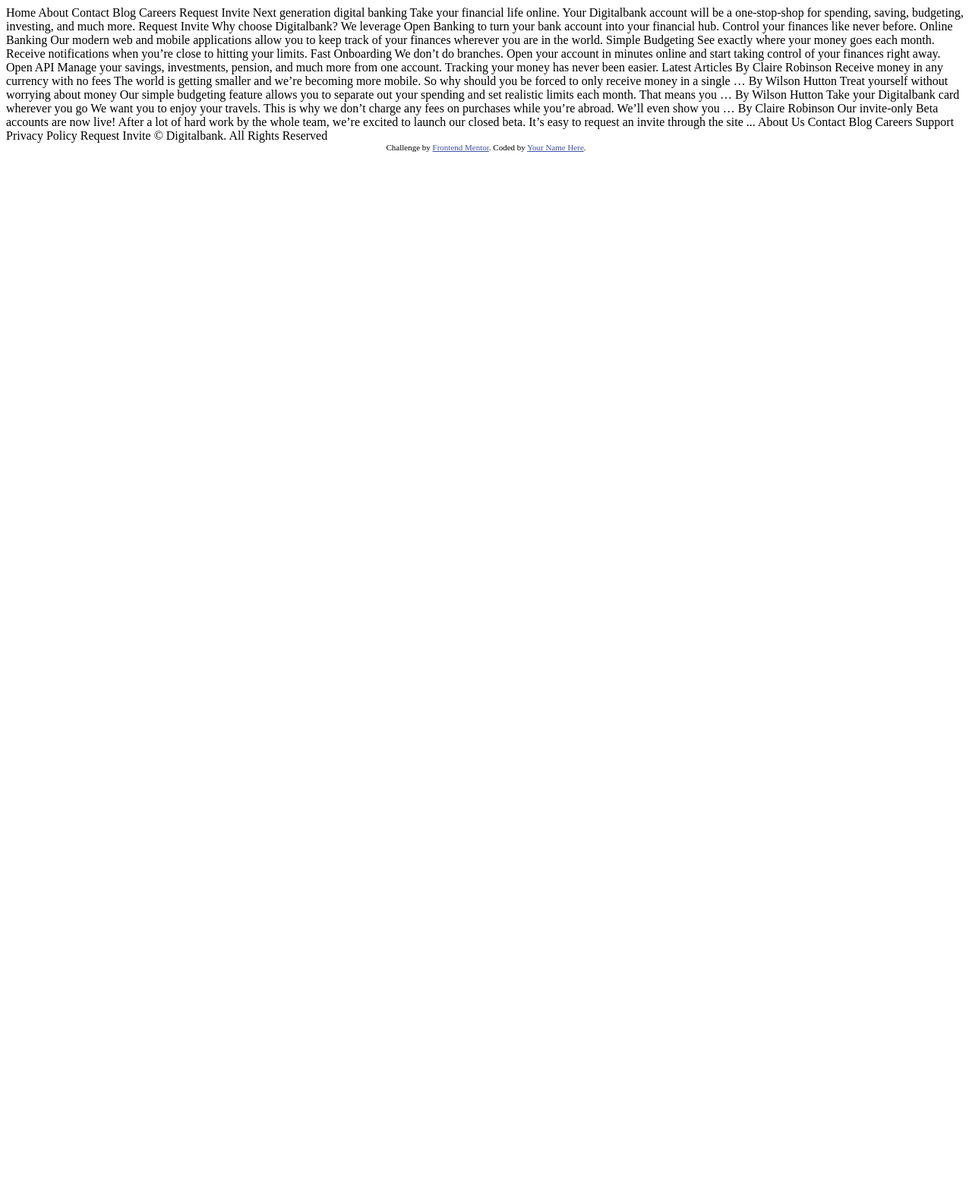
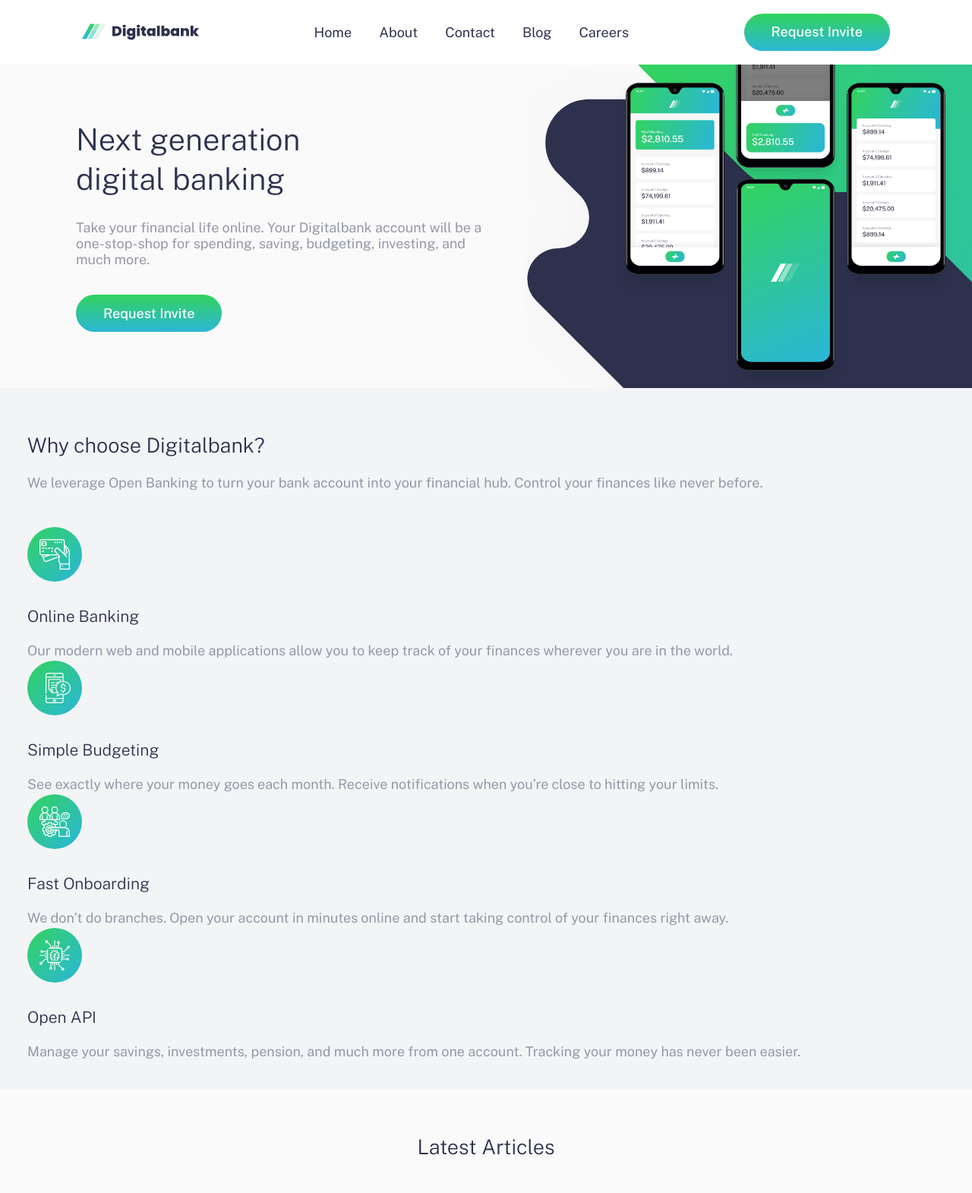
Before and after one commit to YasirAkbal/frontend-mentor-challenges, a plain HTML site: page digitalbank-landing-page/index.html in a window 1280 px wide. Shown: the top 1571 px of the page at 76% size. Before the commit the page ends 800 px from the top, so only its background shows below. Drawn offline with nearby package versions, Linux system fonts and the light colour scheme.

Commit message:
mobile layout has been completed

```diff
--- /dev/null
+++ b/digitalbank-landing-page/css/styles.css
@@ -0,0 +1,341 @@
+*,
+*::before,
+*::after {
+  box-sizing: border-box;
+}
+
+:root {
+    color-scheme: light dark;
+
+    --clr-primary: hsl(233, 26%, 24%);
+    --clr-bg: hsl(0, 0%, 98%);
+    --clr-text: hsl(233, 26%, 24%);
+
+    --clr-blue-950: hsl(233, 26%, 24%);
+    --clr-green-500: hsl(136, 64%, 51%);
+    --clr-cyan-400: hsl(192, 69%, 51%);
+
+    --clr-gray-600: hsl(233, 8%, 62%);
+    --clr-gray-100: hsl(220, 16%, 96%);
+    --clr-gray-50: hsl(0, 0%, 98%);
+    --clr-white: hsl(0, 0%, 100%);
+}
+
+
+html {
+  -moz-text-size-adjust: none;
+  -webkit-text-size-adjust: none;
+  text-size-adjust: none;
+}
+
+body, h1, h2, h3, h4, p,
+figure, blockquote, dl, dd {
+  margin-block-end: 0;
+}
+
+ul[role='list'],
+ol[role='list'] {
+  list-style: none;
+}
+
+body {
+  min-height: 100vh;
+  line-height: 1.5;
+  margin: 0;
+  padding: 0;
+  font-size: 1.125rem;
+  font-family: 'Public Sans', sans-serif;
+  color: var(--clr-gray-600);
+}
+
+h1, h2, h3, h4,
+button, input, label {
+  line-height: 1.1;
+}
+
+h1, h2,
+h3, h4 {
+    text-wrap: balance;
+    color: var(--clr-blue-950);
+    font-weight: 300;
+    line-height: 1.3;
+}
+
+a:not([class]) {
+  text-decoration-skip-ink: auto;
+  color: currentColor;
+}
+
+img,
+picture {
+  max-width: 100%;
+  display: block;
+}
+
+input, button,
+textarea, select {
+  font-family: inherit;
+  font-size: inherit;
+}
+
+textarea:not([rows]) {
+  min-height: 10em;
+}
+
+:target {
+  scroll-margin-block: 5ex;
+}
+
+@media (prefers-color-scheme: dark) {
+    :root {
+      --clr-primary: hsl(0, 0%, 100%);
+      --clr-bg: hsl(233, 26%, 24%);
+      --clr-text: hsl(0, 0%, 100%);
+    }
+}
+
+header {
+    display: flex;
+    justify-content: space-between;
+    align-items: center;
+    padding: 1em 6em;
+}
+
+.intro-text-content,
+.why-choose-us-section,
+.latest-articles-section {
+    padding: 2em;
+}
+
+.intro-section {
+    text-align: center;
+}
+
+.why-choose-us-section {
+    background-color: var(--clr-gray-100);
+    text-align: center;
+}
+
+.navigation-links {
+    display: flex;
+    gap: 2em;
+    margin: 0;
+    padding: 0;
+}
+
+.navigation-link-item {
+    list-style: none;
+}
+
+.navigation-link-item a {
+    text-decoration: none;
+    color: var(--clr-text);
+}
+
+.btn {
+    padding: 0.8em 2.0em;
+}
+
+.request-invite-btn {
+    background-image: linear-gradient(to bottom, var(--clr-green-500), var(--clr-cyan-400));
+    border: none;
+    border-radius: 50px;
+    font-weight: bold;
+    cursor: pointer;
+    color: var(--clr-white);
+    font-weight: 500;
+}
+
+.image-mockups-wrapper {
+    background: url('../images/bg-intro-mobile.svg') no-repeat;
+    background-size: cover;
+    background-position: 100% 45%;
+    overflow: hidden;
+    display: block;
+    padding-inline: 1em;
+}
+
+.image-mockups {
+    width: 100%;
+    margin-top: -35%;
+    display: block;
+}
+
+
+.intro-heading {
+    font-size: 2.5rem;
+    margin-top: 0;
+}
+
+.intro-paragraph {
+    line-height: initial;
+    margin-block: 1.5em 2em;
+}
+
+.features-container {
+    margin-top: 2.5em;
+    gap: 332px;
+}
+
+.feature-item {
+    display: flex;
+    flex-direction: column;
+    align-items: center;
+    margin-top: 2.5em;
+}
+
+.feature-heading {
+    margin-top: 1.5em;
+}
+
+
+.latest-articles-section {
+    text-align: left;
+    background-color: var(--clr-gray-50);
+}
+
+.latest-articles-heading {
+    text-align: center;
+}
+
+.articles-container {
+    margin-top: 2.5em;
+}
+
+.latest-article-item {
+    background-color: var(--clr-white);
+    margin-top: 1.5em;
+    border-radius: 10px;
+    display: flex;
+    flex-direction: column;
+}
+
+.latest-article-image {
+    border-top-left-radius: 10px;
+    border-top-right-radius: 10px;
+}
+
+.latest-article-text-content {
+    padding: 1.5em 2em;
+}
+
+
+footer {
+    background-color: var(--clr-primary);
+    display: flex;
+    flex-direction: column;
+    align-items: center;
+    gap: 2em;
+    padding-block: 3em;
+}
+
+footer * {
+    margin: 0;
+}
+
+.social-media-links {
+    display: flex;
+    gap: 1em;
+    justify-content: center;
+    padding: 0;
+}
+
+.social-media-links > li {
+    list-style: none;
+}
+
+.footer-link-list {
+    display: flex;
+    flex-direction: column;
+    gap: 1em;
+    align-items: center;
+    padding: 0;
+}
+
+.footer-link-item {
+    list-style: none;
+    color: var(--clr-white);
+    font-weight: 300;
+}
+
+.footer-link-item a {
+    text-decoration: none;
+}
+
+@media(min-width: 600px) {
+    main {
+        display: grid;
+        grid-template-columns: repeat(4, minmax(200px, 1fr));
+        grid-template-areas:
+        "header header header header"
+        "intro intro intro intro"
+        "whyChooseUs whyChooseUs whyChooseUs whyChooseUs"
+        "latestArticles latestArticles latestArticles latestArticles"
+        "footer footer footer footer";
+    }
+
+    header {
+        grid-area: header;
+    }
+
+    .intro-section {
+        grid-area: intro;
+        display: flex;
+        justify-content: space-between;
+        background-color: var(--clr-gray-50);
+        align-items: center;
+    }
+
+    .intro-text-content {
+        flex: 1;
+        text-align: left;
+        margin-left: 5%;
+    }
+
+    .image-mockups-wrapper {
+        flex: 1;
+        overflow: hidden;
+        display: block;
+        padding-inline: 1em;
+        background: url('../images/bg-intro-desktop.svg') no-repeat;
+        background-position: 10% 43%;
+    }
+
+    .image-mockups {
+        width: 80%;
+        margin-top: -21%;
+        margin-left: 19%;
+    }
+
+    .image-mockups-wrapper {
+        order: 2;
+    }
+
+    .why-choose-us-section {
+        grid-area: whyChooseUs;
+        text-align: left;
+    }
+
+    .features-container,
+    .articles-container {
+        grid-template-columns: subgrid;
+    }
+
+    .feature-item {
+        align-items: flex-start;
+        text-align: left;
+        margin-top: 0;
+    }
+
+    .latest-article-item {
+        margin-top: 0;
+    }
+
+    .latest-articles-section {
+        grid-area: latestArticles;
+    }
+
+    footer {
+        grid-area: footer;
+    }
+}
--- a/digitalbank-landing-page/index.html
+++ b/digitalbank-landing-page/index.html
@@ -2,100 +2,225 @@
 <html lang="en">
 <head>
   <meta charset="UTF-8">
-  <meta name="viewport" content="width=device-width, initial-scale=1.0"> <!-- displays site properly based on user's device -->
-
+  <meta name="viewport" content="width=device-width, initial-scale=1.0">
+  <link rel="preconnect" href="https://fonts.googleapis.com">
+  <link rel="preconnect" href="https://fonts.gstatic.com" crossorigin>
+  <link href="https://fonts.googleapis.com/css2?family=Public+Sans:ital,wght@0,100..900;1,100..900&display=swap" rel="stylesheet">
+  <link rel="stylesheet" href="css/styles.css">
   <link rel="icon" type="image/png" sizes="32x32" href="./images/favicon-32x32.png">
 
   <title>Frontend Mentor | Digitalbank landing page</title>
-
-  <!-- Feel free to remove these styles or customise in your own stylesheet 👍 -->
-  <style>
-    .attribution { font-size: 11px; text-align: center; }
-    .attribution a { color: hsl(228, 45%, 44%); }
-  </style>
 </head>
 <body>
 
-  Home
-  About
-  Contact
-  Blog
-  Careers
+  <header>
+    <picture>
+      <source srcset="./images/logo-light.svg" media="(prefers-color-scheme: dark)">
+      <img src="./images/logo-dark.svg" alt="Digitalbank logo">
+    </picture>
 
-  Request Invite
+    <nav class="navigation">
+      <ul class="navigation-links">
+        <li class="navigation-link-item"><a href="#">Home</a></li>
+        <li class="navigation-link-item"><a href="About.html">About</a></li>
+        <li class="navigation-link-item"><a href="Contact.html">Contact</a></li>
+        <li class="navigation-link-item"><a href="Blog.html">Blog</a></li>
+        <li class="navigation-link-item"><a href="Careers.html">Careers</a></li>
+      </ul>
+    </nav>
+
+    <button class="btn request-invite-btn">Request Invite</button>
+  </header>
+
+  <main>
+    <section class="intro-section">
+      <div class="image-mockups-wrapper">
+        <img
+          src="./images/image-mockups.png"
+          alt="Digitalbank app mockups"
+          class="image-mockups"
+        >
+      </div>
+      <div class="intro-text-content">
+        <h1 class="intro-heading">
+          Next generation digital banking
+        </h1>
+        <p class="intro-paragraph">
+          Take your financial life online. Your Digitalbank account will be a one-stop-shop
+          for spending, saving, budgeting, investing, and much more.
+        </p>
+        <button class="btn request-invite-btn">Request Invite</button>
+    </section>
+
+    <section class="why-choose-us-section">
+      <h2 class="why-choose-us-heading"> Why choose Digitalbank?</h2>
+      <p class="why-choose-us-paragraph">We leverage Open Banking to turn your bank account into your financial hub. Control
+        your finances like never before.</p>
+
+      <div class="features-container">
+        <div class="feature-item">
+          <img
+            src="./images/icon-online.svg"
+            alt="Online Banking Icon"
+            class="feature-icon"
+          >
+          <h3 class="feature-heading">Online Banking</h3>
+          <p class="feature-paragraph">Our modern web and mobile applications allow you to keep track of your finances
+            wherever you are in the world.</p>
+        </div>
+
+        <div class="feature-item">
+          <img
+            src="./images/icon-budgeting.svg"
+            alt="Simple Budgeting Icon"
+            class="feature-icon"
+          >
+          <h3 class="feature-heading">Simple Budgeting</h3>
+          <p class="feature-paragraph">See exactly where your money goes each month. Receive notifications when you’re
+            close to hitting your limits.</p>
+        </div>
+
+        <div class="feature-item">
+          <img
+            src="./images/icon-onboarding.svg"
+            alt="Fast Onboarding Icon"
+            class="feature-icon"
+          >
+          <h3 class="feature-heading">Fast Onboarding</h3>
+          <p class="feature-paragraph">We don’t do branches. Open your account in minutes online and start taking control
+            of your finances right away.</p>
+        </div>
+
+        <div class="feature-item">
+          <img
+            src="./images/icon-api.svg"
+            alt="Open API Icon"
+            class="feature-icon"
+          >
+          <h3 class="feature-heading">Open API</h3>
+          <p class="feature-paragraph">Manage your savings, investments, pension, and much more from one account. Tracking
+            your money has never been easier.</p>
+        </div>
+      </div>
+    </section>
+
+    <section class="latest-articles-section">
+      <h2 class="latest-articles-heading">Latest Articles</h2>
+
+      <div class="articles-container">
+        <article class="latest-article-item">
+          <img
+            src="./images/image-currency.jpg"
+            alt="Currency exchange illustration"
+            class="latest-article-image"
+          >
+          <div class="latest-article-text-content">
+            <p class="latest-article-author">By Claire Robinson</p>
+            <h3 class="latest-article-title">Receive money in any currency with no fees</h3>
+            <p class="latest-article-paragraph">The world is getting smaller and we’re becoming more mobile. So why should you be
+              forced to only receive money in a single …</p>
+          </div>
+        </article>
+
+        <article class="latest-article-item">
+          <img
+            src="./images/image-restaurant.jpg"
+            alt="Restaurant meal illustration"
+            class="latest-article-image"
+          >
+          <div class="latest-article-text-content">
+            <p class="latest-article-author">By Wilson Hutton</p>
+            <h3 class="latest-article-title">Treat yourself without worrying about money</h3>
+            <p class="latest-article-paragraph">Our simple budgeting feature allows you to separate out your spending and set
+              realistic limits each month. That means you …</p>
+          </div>
+        </article>
+
+        <article class="latest-article-item">
+          <img
+            src="./images/image-plane.jpg"
+            alt="Airplane illustration"
+            class="latest-article-image"
+          >
+          <div class="latest-article-text-content">
+            <p class="latest-article-author">By Wilson Hutton</p>
+            <h3 class="latest-article-title">Take your Digitalbank card wherever you go</h3>
+            <p class="latest-article-paragraph">We want you to enjoy your travels. This is why we don’t charge any fees on purchases
+              while you’re abroad. We’ll even show you …</p>
+          </div>
+        </article>
+
+        <article class="latest-article-item">
+          <img
+            src="./images/image-confetti.jpg"
+            alt="Confetti celebration illustration"
+            class="latest-article-image"
+          >
+          <div class="latest-article-text-content">
+            <p class="latest-article-author">By Claire Robinson</p>
+            <h3 class="latest-article-title">Our invite-only Beta accounts are now live!</h3>
+            <p class="latest-article-paragraph">After a lot of hard work by the whole team, we’re excited to launch our closed beta.
+              It’s easy to request an invite through the site ...</p>
+          </div>
+        </article>
+      </div>
+    </section>
+  </main>
 
 
 
-  Next generation digital banking
+  <footer>
+    <picture>
+      <source srcset="./images/logo-dark.svg" media="(prefers-color-scheme: dark)">
+      <img src="./images/logo-light.svg" alt="Digitalbank logo">
+    </picture>
 
-  Take your financial life online. Your Digitalbank account will be a one-stop-shop
-  for spending, saving, budgeting, investing, and much more.
+    <ul class="social-media-links">
+      <li><a href="#" class="social-media-link">
+        <img
+          src="./images/icon-facebook.svg"
+          alt="Facebook icon"
+        >
+      </a></li>
+      <li><a href="#" class="social-media-link">
+        <img
+          src="./images/icon-youtube.svg"
+          alt="YouTube icon"
+        >
+      </a></li>
+      <li><a href="#" class="social-media-link">
+        <img
+          src="./images/icon-twitter.svg"
+          alt="Twitter icon"
+        >
+      </a></li>
+      <li><a href="#" class="social-media-link">
+        <img
+          src="./images/icon-pinterest.svg"
+          alt="Pinterest icon"
+        >
+      </a></li>
+      <li><a href="#" class="social-media-link">
+        <img
+          src="./images/icon-instagram.svg"
+          alt="Instagram icon"
+        >
+      </a></li>
+    </ul>
 
-  Request Invite
+    <ul class="footer-link-list">
+        <li class="footer-link-item"><a href="#">About Us</a></li>
+        <li class="footer-link-item"><a href="#">Contact</a></li>
+        <li class="footer-link-item"><a href="#">Blog</a></li>
+        <li class="footer-link-item"><a href="#">Careers</a></li>
+        <li class="footer-link-item"><a href="#">Support</a></li>
+        <li class="footer-link-item"><a href="#">Privacy Policy</a></li>
+    </ul>
 
+    <button class="btn request-invite-btn">Request Invite</button>
 
+    <p>© Digitalbank. All Rights Reserved</p>
+  </footer>
 
-  Why choose Digitalbank?
-
-  We leverage Open Banking to turn your bank account into your financial hub. Control
-  your finances like never before.
-
-  Online Banking
-  Our modern web and mobile applications allow you to keep track of your finances
-  wherever you are in the world.
-
-  Simple Budgeting
-  See exactly where your money goes each month. Receive notifications when you’re
-  close to hitting your limits.
-
-  Fast Onboarding
-  We don’t do branches. Open your account in minutes online and start taking control
-  of your finances right away.
-
-  Open API
-  Manage your savings, investments, pension, and much more from one account. Tracking
-  your money has never been easier.
-
-
-
-  Latest Articles
-
-  By Claire Robinson
-  Receive money in any currency with no fees
-  The world is getting smaller and we’re becoming more mobile. So why should you be
-  forced to only receive money in a single …
-
-  By Wilson Hutton
-  Treat yourself without worrying about money
-  Our simple budgeting feature allows you to separate out your spending and set
-  realistic limits each month. That means you …
-
-  By Wilson Hutton
-  Take your Digitalbank card wherever you go
-  We want you to enjoy your travels. This is why we don’t charge any fees on purchases
-  while you’re abroad. We’ll even show you …
-
-  By Claire Robinson
-  Our invite-only Beta accounts are now live!
-  After a lot of hard work by the whole team, we’re excited to launch our closed beta.
-  It’s easy to request an invite through the site ...
-
-
-
-  About Us
-  Contact
-  Blog
-  Careers
-  Support
-  Privacy Policy
-
-  Request Invite
-
-  © Digitalbank. All Rights Reserved
-
-  <div class="attribution">
-    Challenge by <a href="https://www.frontendmentor.io?ref=challenge" target="_blank">Frontend Mentor</a>.
-    Coded by <a href="#">Your Name Here</a>.
-  </div>
 </body>
 </html>
```
